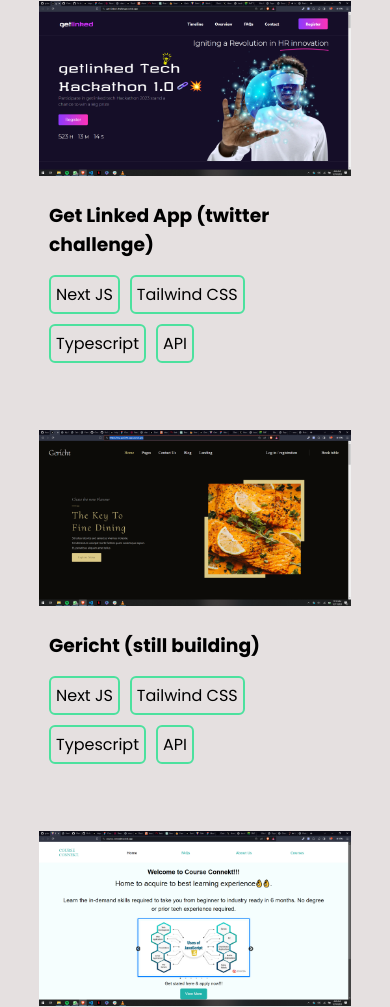
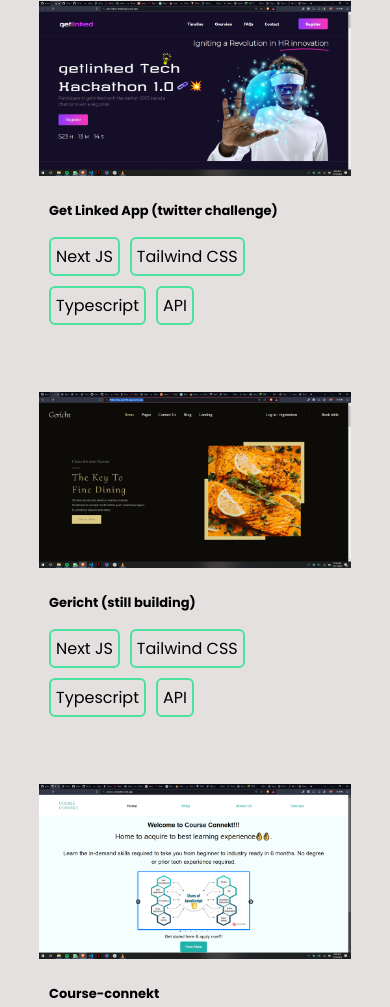
Before and after one commit to ajalapraise/my-portfolio, a plain HTML site: page index.html in a window 390 px wide. Shown: the part 1460-2467 px from the top of the page. Drawn offline with nearby package versions, Linux system fonts and the light colour scheme.

Commit message:
Update font size for project info heading

```diff
--- a/style/styles.css
+++ b/style/styles.css
@@ -381,4 +381,8 @@ text-align: center;
   .skills{
     margin-top: 2rem;
   }
+
+  .project-info h3{
+    font-size: 13px;
+  }
 }
```
